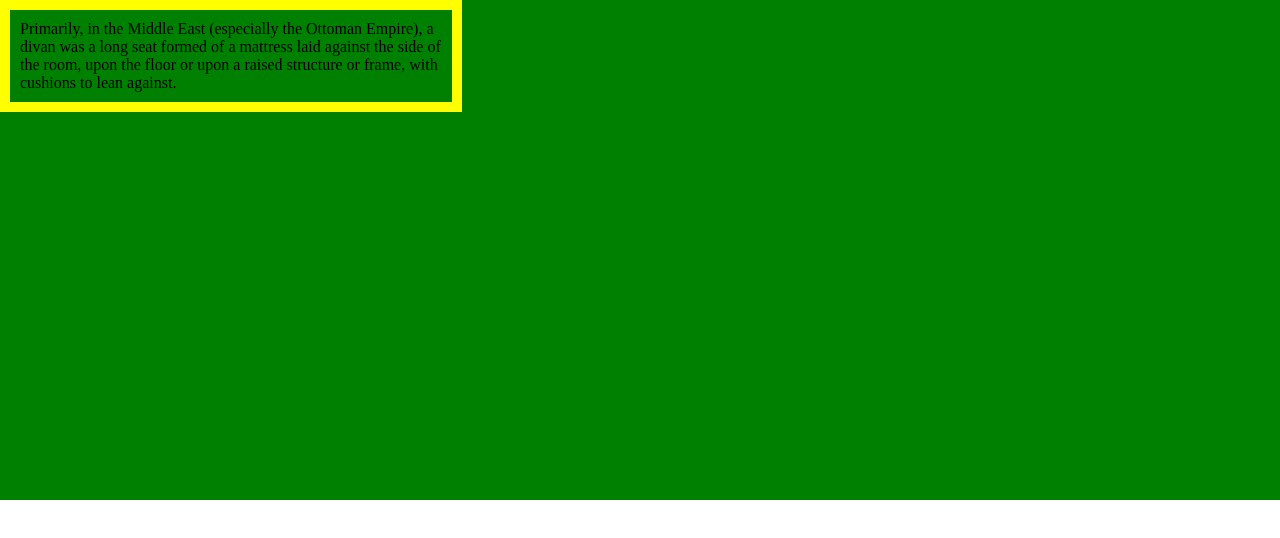
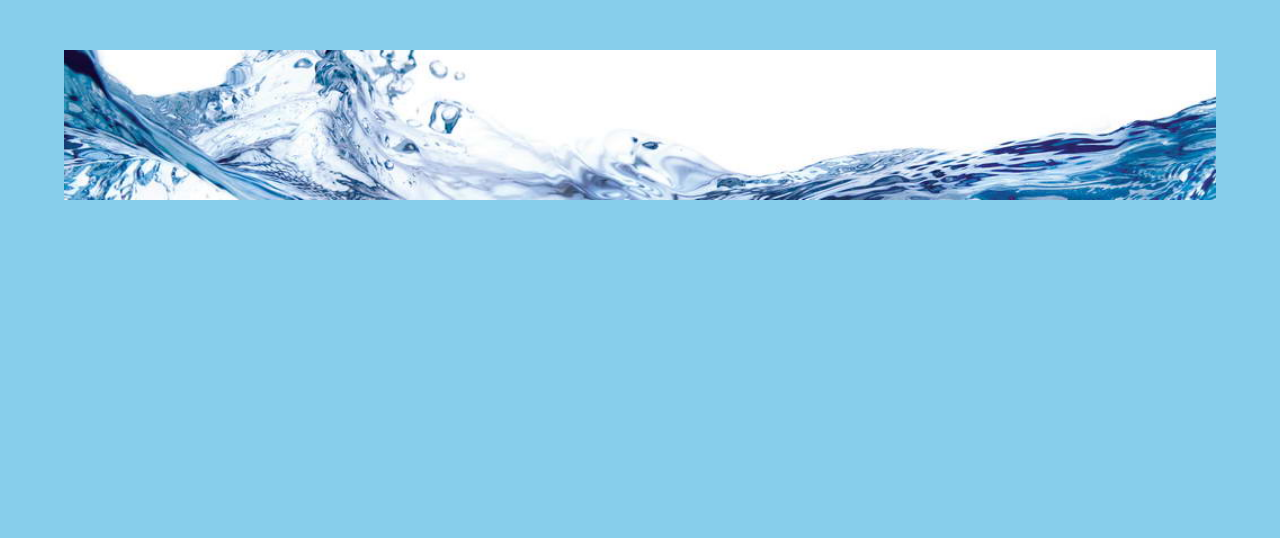
Before and after one commit to artem-palamarchuk96/summertime, a website: page src/index.html in a window 1280 px wide. Drawn offline with nearby package versions, Linux system fonts and the light colour scheme.

Commit message:
created header and added logo

```diff
--- a/src/css/style.css
+++ b/src/css/style.css
@@ -3,15 +3,24 @@
     padding: 0;
 }
 
+body {
+    background: skyblue;
+}
+
+.main-wrap {
+    margin: 50px auto;
+    width: 90%;
+    background: skyblue;
+}
+
 .header {
-    height: 500px;
-    background: green;
-    background-position: top center;
+    height: 150px;
 
-    .header__block {
+    .header-logo {
         float: left;
-        width: 33%;
-        border: 10px solid yellow;
-        padding: 10px;
+        width: 100%;
+        height: 100%;
+        background: url(../img/logo.jpg) center bottom;
+        background-size: cover;
     }
 }
--- a/src/index.html
+++ b/src/index.html
@@ -6,13 +6,13 @@
 
 </head>
 <body>
+<div class="main-wrap">
+
 
 	<div class="header">
-		<div class="header__block">
-			Primarily, in the Middle East (especially the Ottoman Empire), a divan was a long seat formed of a mattress laid against the side of the room, upon the floor or upon a raised structure or frame, with cushions to lean against.
-		</div>
+		<div class="header-logo"></div>
 	</div>
-
+</div>
 	<script type="text/javascript" src="http://ajax.googleapis.com/ajax/libs/jquery/1.6.2/jquery.min.js"></script>
 </body>
 </html>
```
Also changed, not shown: dist/css/style.css, dist/img/logo.jpg (added), dist/index.html, src/img/logo.jpg (added).
